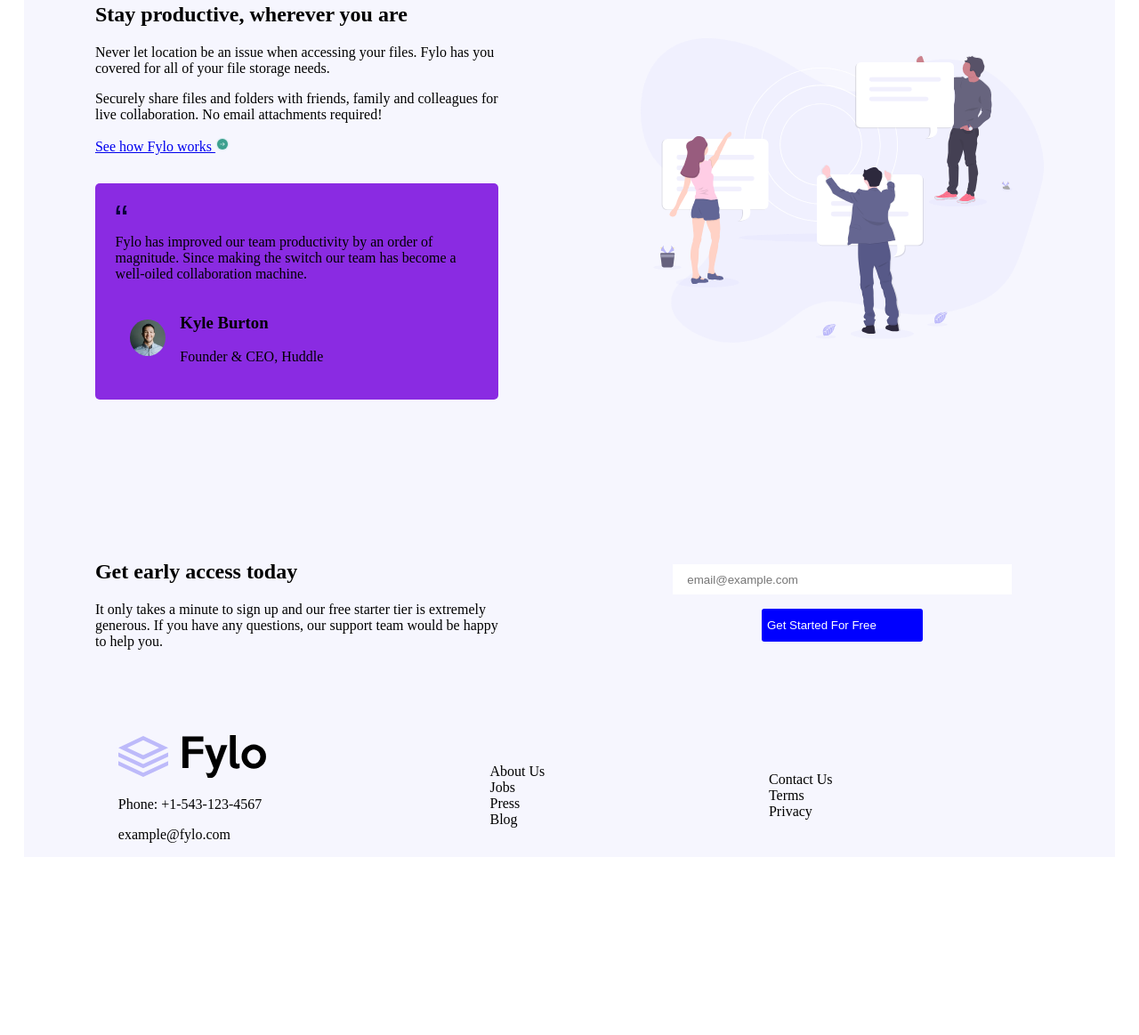
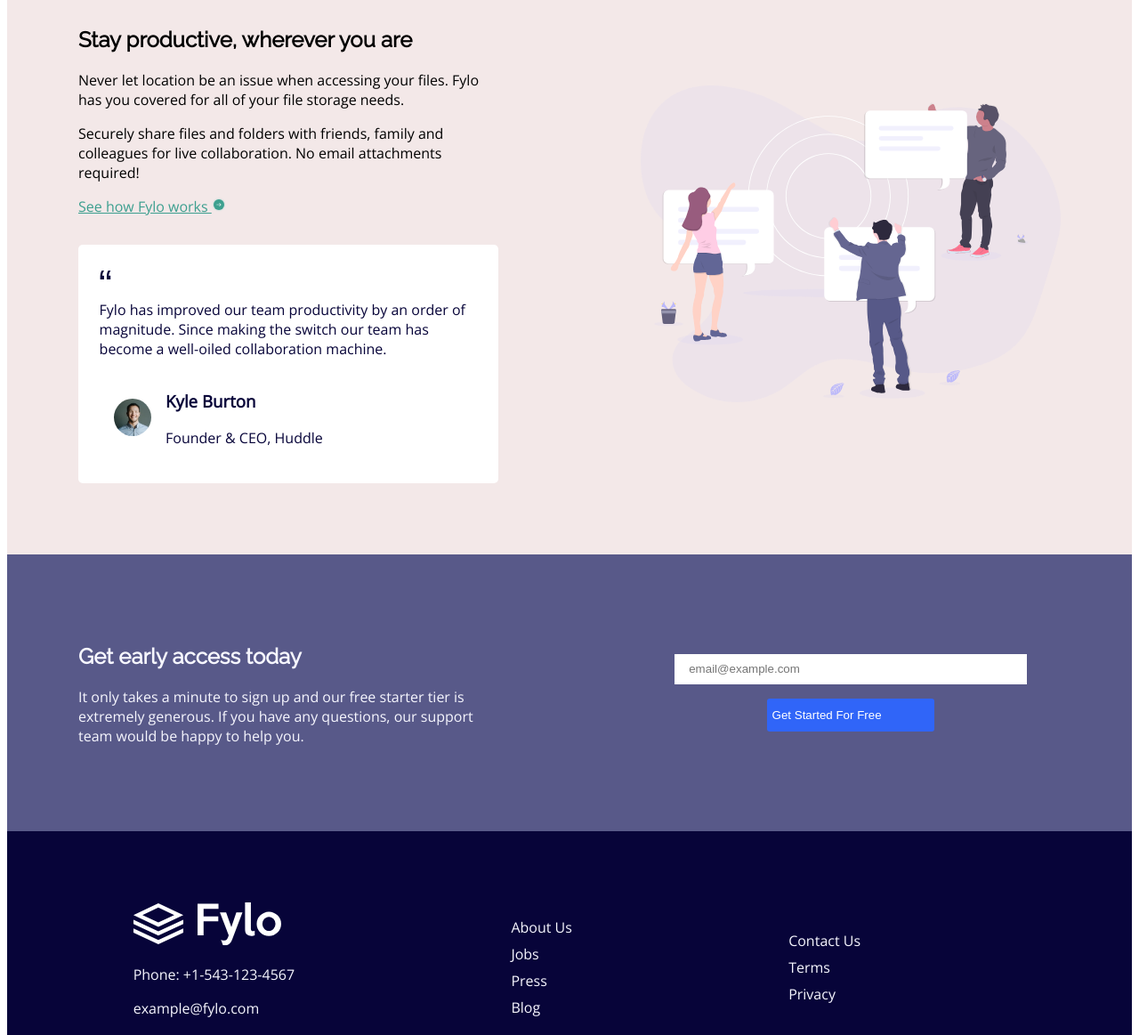
Before and after one commit to Cleotha/fylo, a plain HTML site: page index.html in a window 1280 px wide. Shown: the part 657-1820 px from the top of the page at 89% size. Before the commit the page ends 1628 px from the top, so only its background shows below. Drawn offline with nearby package versions, Linux system fonts and the light colour scheme.

Commit message:
first commit

```diff
--- a/fylo.css
+++ b/fylo.css
@@ -1,28 +1,48 @@
 .container{
-    background-color: hsl(240, 75%, 98%);
-    width: 97%;
+    background-color: whitesmoke;
+    width: 100%;
     margin: 0 auto;
+    font-family:'Open Sans';
 }
 header{
     display: flex;
     flex-direction: row;
     justify-content: space-between;
 }
+p{
+    font-size: 16px;
+}
+h2{
+    font-family:'Raleway', sans-serif;
+    font-weight: 700;
+}
+.column-2 a{
+    color: hsl(170, 45%, 43%);
+}
+.logo{
+    width: 65%;
+    margin: .8rem 0 .8rem .8rem;
+}
 nav ul{
     display: flex;
 }
 nav li{
     list-style-type: none;
-    margin: 0 2rem;
+    margin: 0 2rem 0 0;
 }
 nav a{
     text-decoration: none;
+    color: hsl(243, 87%, 12%);
 }
 .column{
     display: flex;
     justify-content: space-around;
     align-items: center;
     padding: 5rem 0;
+}
+.column-3{
+    background-color: hsl(238, 22%, 44%);
+    color: hsl(240, 75%, 98%);
 }
 .image{
     width: 100%;
@@ -42,13 +62,14 @@ nav a{
 button{
     width: 40%;
     height: 2.3rem;
-    background-color: blue;
+    background-color:  hsl(224, 93%, 58%);
     color: white;
     border-style: none;
     border-radius: 3px;
 }
 .col-box{
-    background-color: blueviolet;
+    background-color: white;
+    color: hsl(243, 87%, 12%);
     border-style: none;
     border-radius: 5px;
     padding: 5%;
@@ -81,26 +102,28 @@ button{
     display: flex;
     align-items: center;
     justify-content: space-around;
+    padding-top: 5rem;
+    padding-bottom: 3rem;
+    color: hsl(240, 75%, 98%);
+    background-color: hsl(243, 87%, 12%);
 }
 .column-2{
     background-image: url('bg-curve-desktop.svg');
     background-repeat: no-repeat;
-    background-size: 100% 5rem;
-    background-color: hsl(240, 75%, 98%);
+    background-size: 100% 2rem;
+    background-color: hsl(0, 30%, 93%);
 }
 .col-2 ul{
     list-style-type: none;
+}
+.col-2 li{
+
+    margin-bottom: .5rem;
 }
 .col-5{
     text-align: center;
 }
 @media(max-width: 700px) {
-    header{
-        display: flex;
-        flex-direction: column;
-        justify-content: space-between;
-        align-items: center;
-    }
     .column{
         display: flex;
         flex-direction: column;
@@ -118,13 +141,12 @@ button{
         margin-bottom: 1rem;
     }
     .col-5{
-        text-align: center;
+        text-align: start;
     }
     .ctn-dpy{
         display: flex;
         flex-direction: column;
-        align-items: center;
-        text-align: center;
+        align-items: start;
     }
     .column-2{
         background-image: url('bg-curve-mobile.svg');
--- a/index.html
+++ b/index.html
@@ -4,10 +4,12 @@
     <meta charset="UTF-8">
     <meta name="viewport" content="width=device-width, initial-scale=1.0">
     <link rel="stylesheet" href="fylo.css">
+    <link href='https://fonts.googleapis.com/css2?family=Raleway' rel='stylesheet'>
+    <link href='https://fonts.googleapis.com/css?family=Open+Sans' rel='stylesheet'>
     <title>Landing-Page</title>
 </head>
 <body>
-    <div class="container">
+    <div class="container ctn-1">
         <!--header-->
         <header>
             <div class="site-title">
@@ -72,10 +74,9 @@
     </div>
     <div class="container ctn-dpy">
         <div col col-1>
-            <img src="logo (1).svg" alt="logo">
-
-            <p>Phone: +1-543-123-4567</p>
-            <p>example@fylo.com</p>
+            <img src="logo.svg" alt="logo" style="padding-left: 2.5rem;">
+            <p style="padding-left: 2.5rem;">Phone: +1-543-123-4567</p>
+            <p style="padding-left: 2.5rem;">example@fylo.com</p>
         </div>
         <div class="col-2">
             <ul>
```
Also changed, not shown: logo.svg (added).
